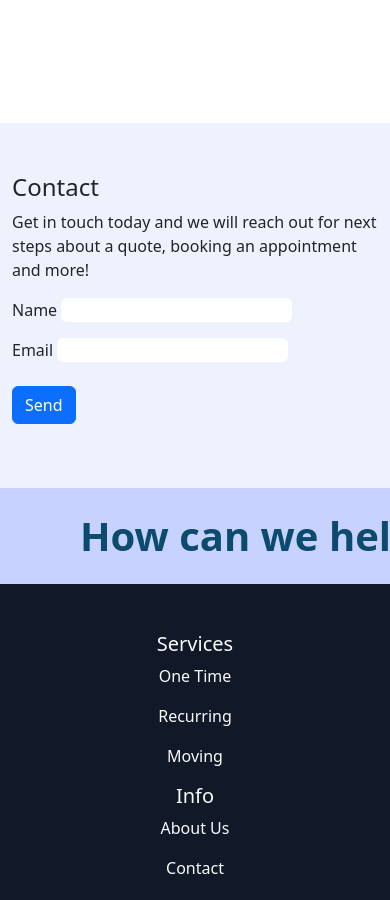
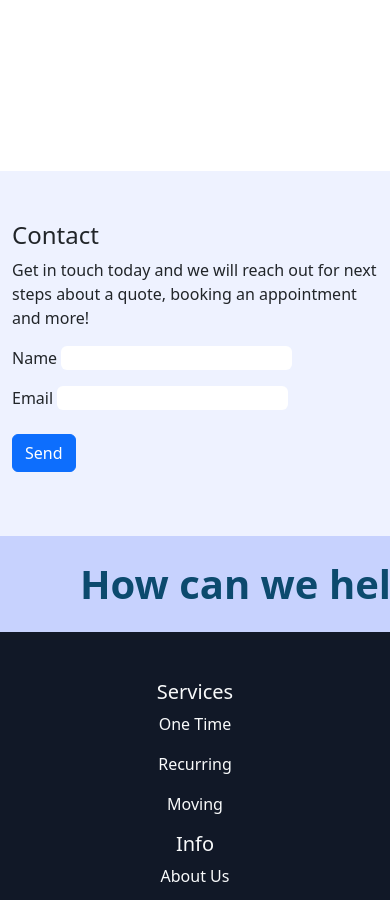
Before and after one commit to alexgoodestudio/rosewood_cleaning_service, a React (Create React App) app: page / in a window 390 px wide. Shown: the part 3980-4880 px from the top of the page. Built offline with nearby package versions, Linux system fonts and the light colour scheme.

Commit message:
mtm class for why coimponent mobile immage queries

```diff
--- a/src/Components/Contact.js
+++ b/src/Components/Contact.js
@@ -2,7 +2,7 @@ import Form from "./Form";
 
 function Contact(){
     return(
-        <div className=" bg-indigo-50 py-5 mt-5">
+        <div className=" bg-indigo-50 py-5 mtm">
             <div className="container">
             <h2 className="text-4xl">Contact</h2>
             <p>Get in touch today and we will reach out for next steps about a quote, booking an appointment and more!</p>
--- a/src/Style.css
+++ b/src/Style.css
@@ -38,6 +38,8 @@
   text-align: center;      /* center text inside h1 */
 }
 
+
+
 /* ===== Mission Body ===== */
 .mission-body {
   display: flex;
@@ -53,7 +55,6 @@
     height: 80vh;
 }
 
-
 .box{
   height: 25vh;
   padding: 10px;
@@ -67,6 +68,8 @@
 .opener-text{
     font-size: 12rem;
   }
+
+
 
 /* ------------------------------    TEXT SIZE SYSTEM --------------------------------*/
 
@@ -123,6 +126,7 @@
 /* Small Screens */
 @media (max-width: 768px) {
 
+
   .opener-text{
     font-size: 3rem;
   }
@@ -170,3 +174,14 @@
   .text-sm   { font-size: 0.75rem; }
   .text-xs   { font-size: 0.6875rem; }
 }
+@media (max-width: 420px) {
+.mtm{
+  margin-top: 6rem;
+}
+}
+
+@media (max-width: 380px) {
+.mtm{
+  margin-top: 14rem;
+}
+}
```
Also changed, not shown: src/Components/Why.js (+4 -4 lines).
